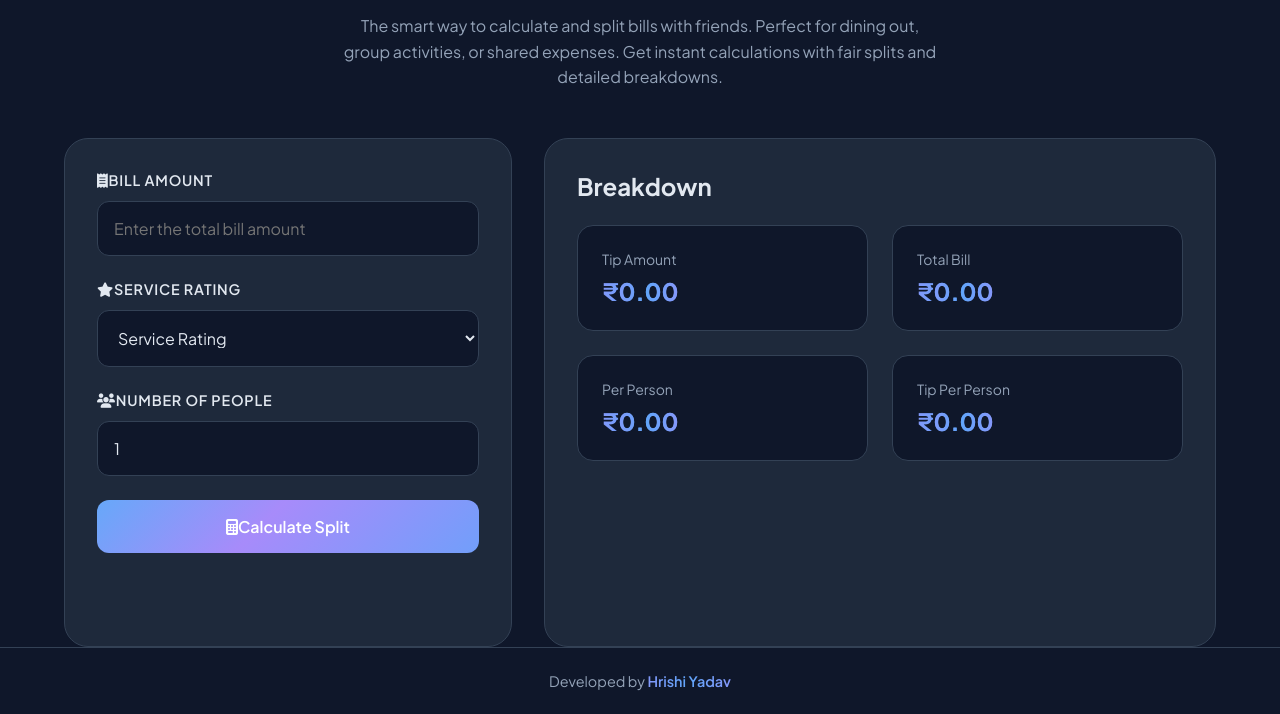
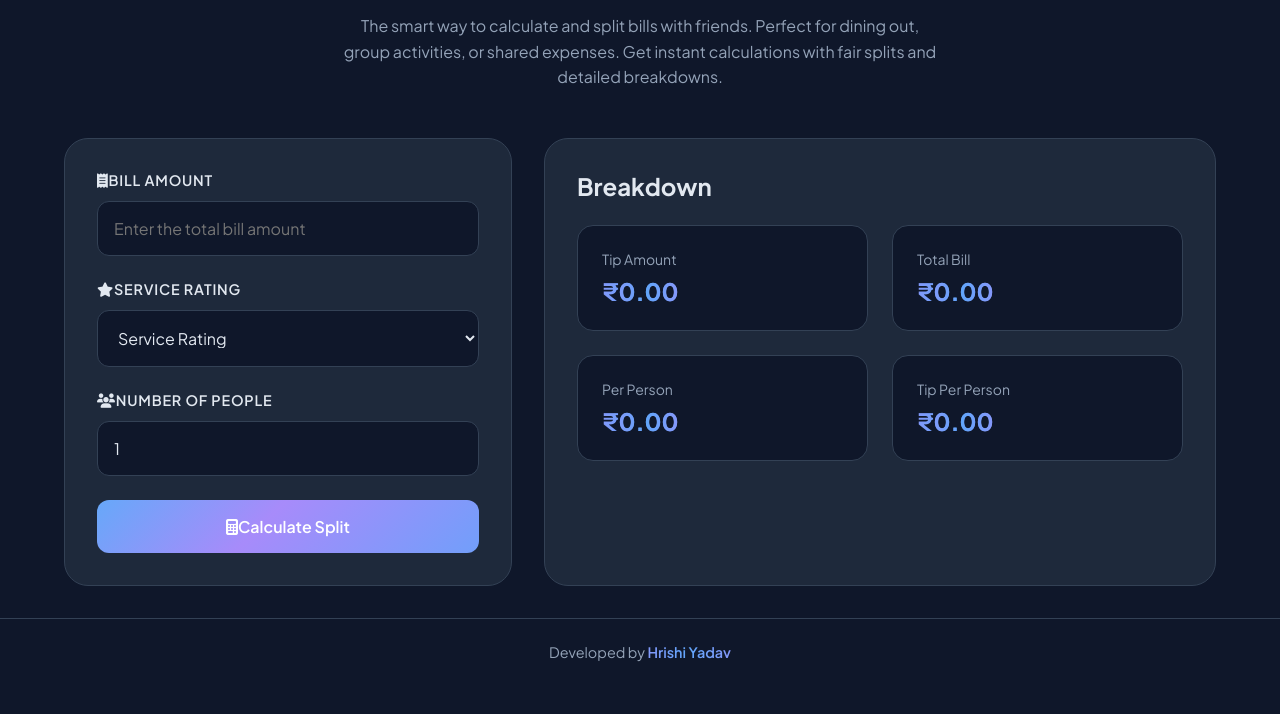
Before and after one commit to hrishi2205/Bill-and-tip-Splitter, a plain HTML site: page index.html in a window 1280 px wide. Shown: the part 86-800 px from the top of the page. Drawn offline with Linux system fonts and the light colour scheme.

Commit message:
Update style.css

```diff
--- a/style.css
+++ b/style.css
@@ -5,22 +5,18 @@
   font-family: "Plus Jakarta Sans", sans-serif;
 }
 
-html,
 body {
-  height: 100%;
-  width: 100%;
-  overflow-x: hidden;
+  min-height: 100vh;
   background: #0f172a;
   color: #e2e8f0;
-  display: flex;
-  flex-direction: column;
+  overflow-x: hidden; /* stop horizontal scroll */
 }
 
+/* ---------- HEADER ---------- */
 .header {
   text-align: center;
   padding: 2rem 1rem 3rem;
   background: linear-gradient(180deg, rgba(15, 23, 42, 0) 0%, #0f172a 100%);
-  flex-shrink: 0;
 }
 
 .header h1 {
@@ -48,6 +44,7 @@ body {
   line-height: 1.6;
 }
 
+/* ---------- MAIN CONTENT ---------- */
 .container {
   max-width: 1200px;
   margin: 0 auto;
@@ -55,9 +52,7 @@ body {
   display: grid;
   grid-template-columns: 1fr 1.5fr;
   gap: 2rem;
-  flex: 1;
   width: 100%;
-  box-sizing: border-box;
 }
 
 .calculator,
@@ -134,6 +129,7 @@ button:hover {
   transform: translateY(-2px);
 }
 
+/* ---------- RESULT ---------- */
 .result h2 {
   color: #e2e8f0;
   margin-bottom: 1.5rem;
@@ -177,6 +173,7 @@ button:hover {
   animation: gradientwave 8s linear infinite;
 }
 
+/* ---------- ANIMATIONS ---------- */
 @keyframes gradientwave {
   0% {
     background-position: 0% 50%;
@@ -195,14 +192,15 @@ button:hover {
   }
 }
 
+/* ---------- FOOTER ---------- */
 .footer {
   text-align: center;
   padding: 1.5rem;
+  margin-top: 2rem;
   background: #0f172a;
   border-top: 1px solid #334155;
   font-size: 0.9rem;
   color: #94a3b8;
-  flex-shrink: 0;
 }
 
 .footer span {
@@ -221,6 +219,7 @@ button:hover {
   animation: gradientwave 8s linear infinite;
 }
 
+/* ---------- RESPONSIVE FIX ---------- */
 @media (max-width: 768px) {
   .container {
     grid-template-columns: 1fr;
@@ -235,10 +234,4 @@ button:hover {
   .header h1 {
     font-size: 2rem;
   }
-
-  input,
-  select,
-  button {
-    font-size: 1rem;
-  }
 }
```
